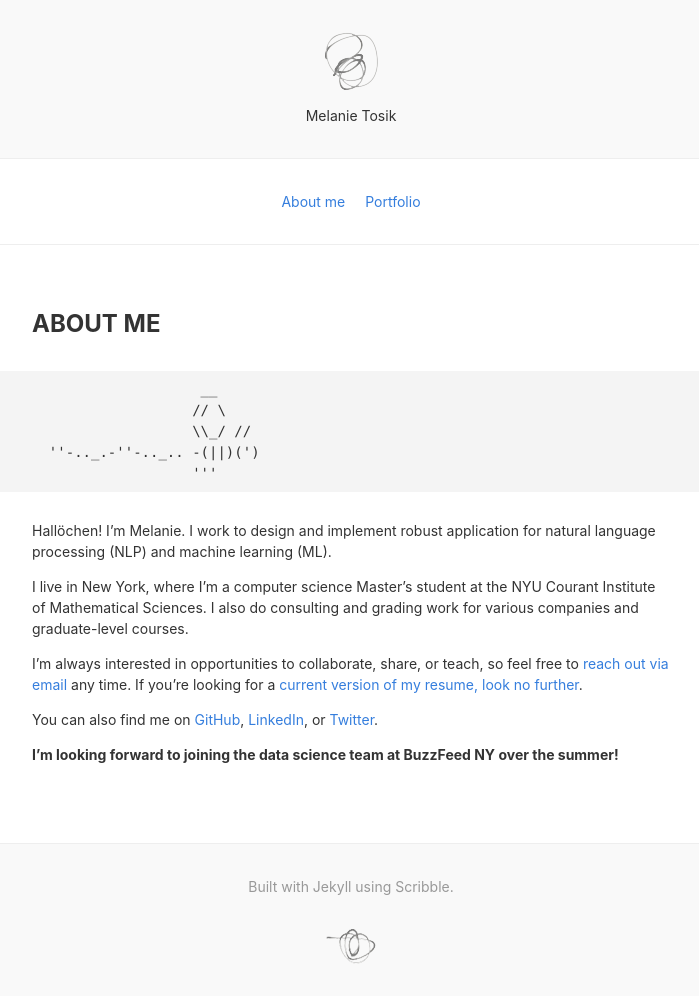
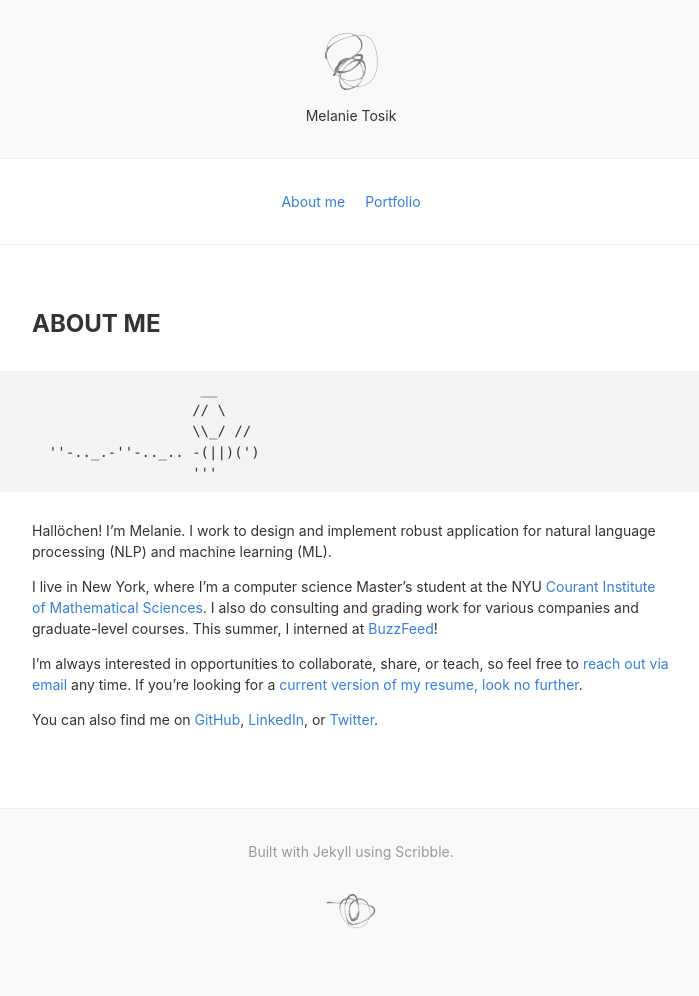
Before and after one commit to melanietosik/melanietosik.github.io, a Jekyll site: the page built from index.md, in a window 1280 px wide. Shown: the whole page, without its empty margins (289-988 px from the left). Built offline with Jekyll 4.4.1, drawn with Linux system fonts in a browser that asks for light colours; nearby versions of some CDN libraries; after the commit the page ends 961 px from its top, so only the background shows below that.

Commit message:
add FNC-1 post and paper, update index

```diff
--- a/index.md
+++ b/index.md
@@ -12,10 +12,8 @@ title: About me
 
 Hallöchen! I'm Melanie. I work to design and implement robust application for natural language processing (NLP) and machine learning (ML).
 
-I live in New York, where I'm a computer science Master's student at the NYU Courant Institute of Mathematical Sciences. I also do consulting and grading work for various companies and  graduate-level courses.
+I live in New York, where I'm a computer science Master's student at the NYU [Courant Institute of Mathematical Sciences](https://cims.nyu.edu/). I also do consulting and grading work for various companies and  graduate-level courses. This summer, I interned at [BuzzFeed](https://tech.buzzfeed.com/we-were-the-2018-buzzfeed-intern-class-and-now-were-crying-in-the-club-because-summer-s-over-dba1dcb85e0a)!
 
 I'm always interested in opportunities to collaborate, share, or teach, so feel free to [reach out via email](mailto:melanie.tosik@gmail.com) any time. If you're looking for a [current version of my resume, look no further]({{site.url}}/files/resume.pdf).
 
 You can also find me on [GitHub](https://github.com/melanietosik), [LinkedIn](https://www.linkedin.com/in/melanietosik/), or [Twitter](https://twitter.com/meltomene).
-
-**I'm looking forward to joining the data science team at BuzzFeed NY over the summer!**
```
Also changed, not shown: _posts/2018-08-08-fake-news-challenge.md (added, +9 -0 lines), 5 other files.
